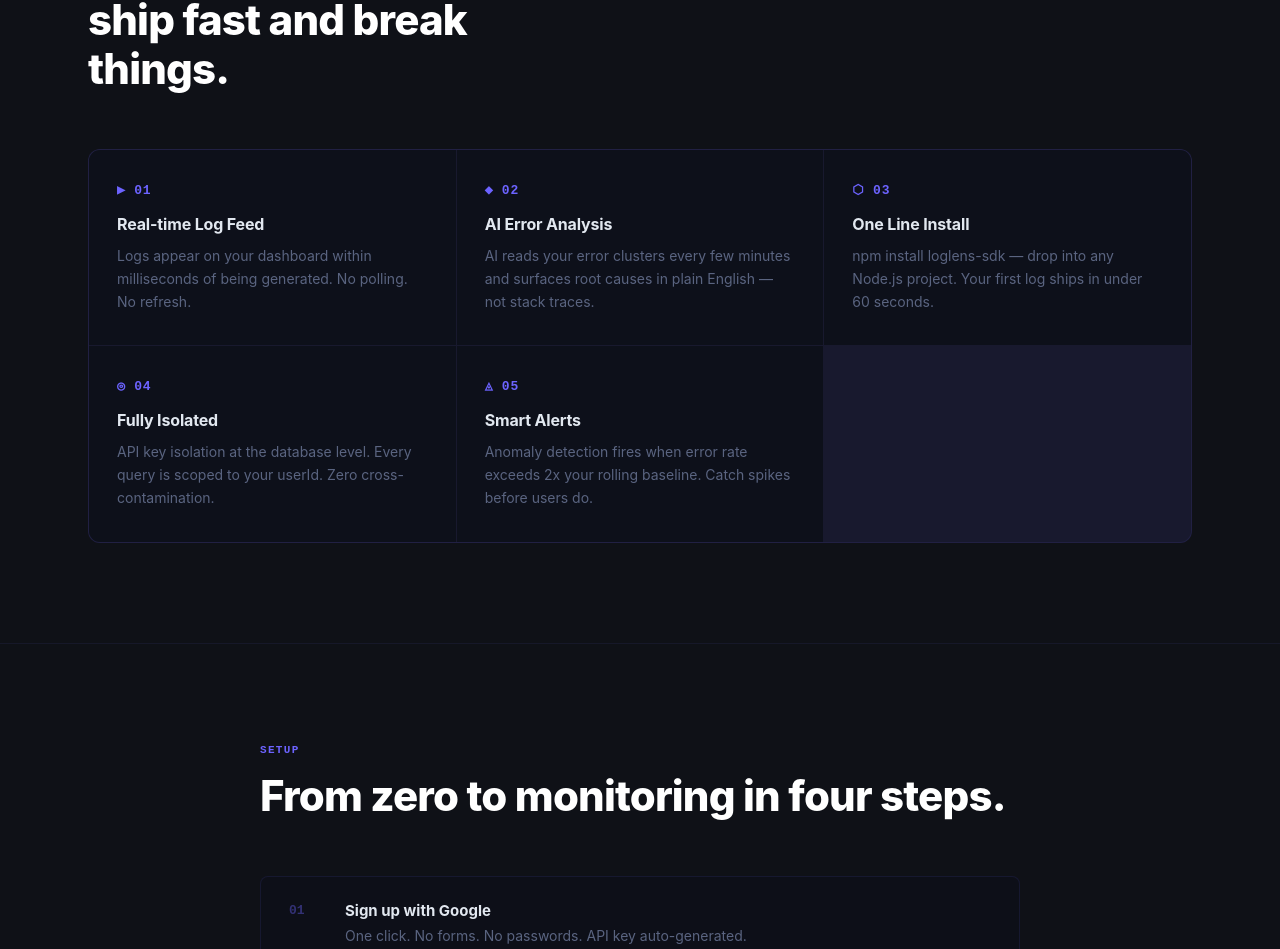
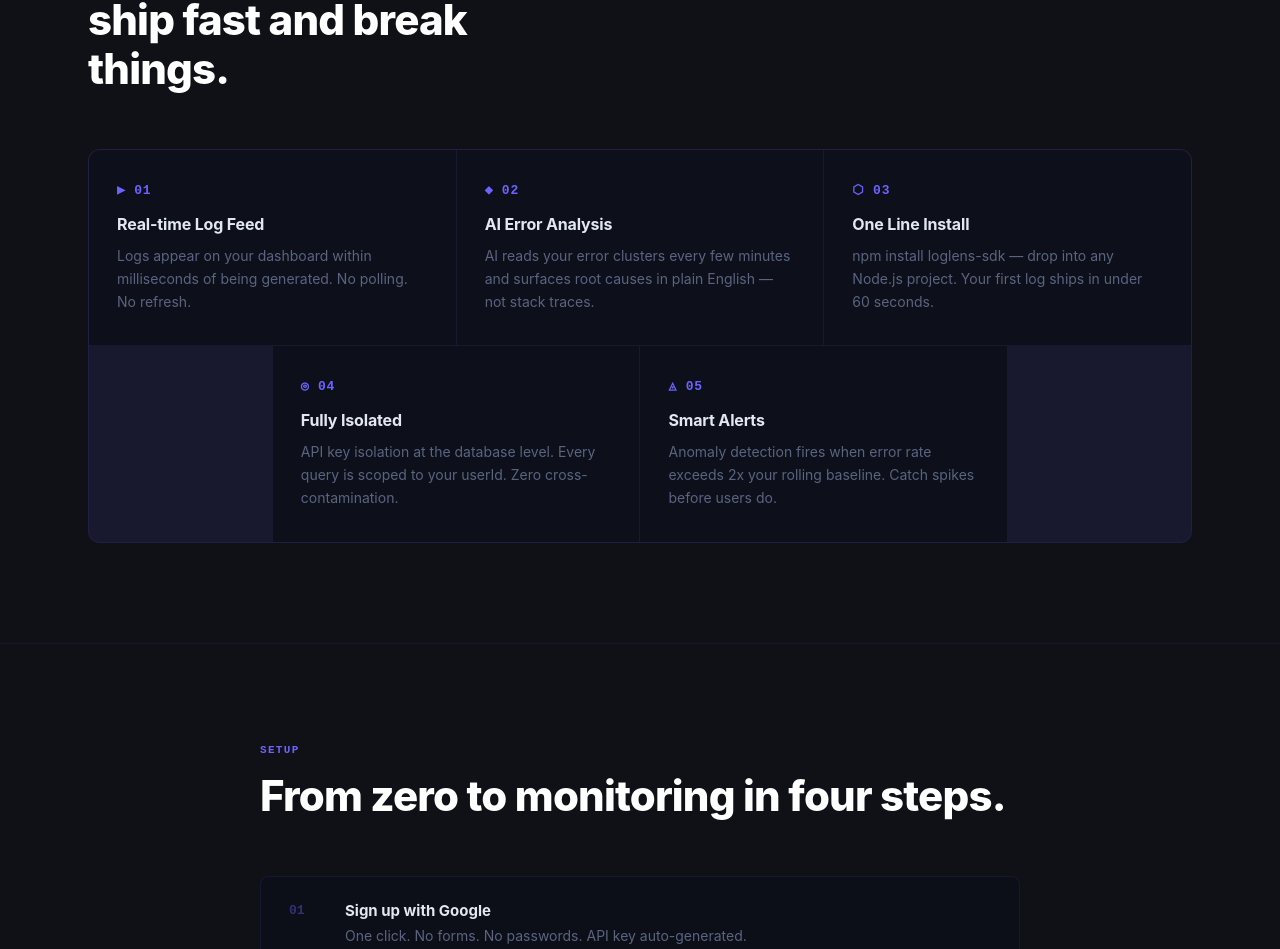
Before and after one commit to shambhavi1667/loglens, a React app in the folder frontend/: page / in a window 1280 px wide. Shown: the part 1130-2079 px from the top of the page. Built offline with nearby package versions, Linux system fonts and the light colour scheme; no server answers; the HTML template or start-up script is replaced by a standard one.

Commit message:
feat: fix landing page feature grid layout, update login/register UI

```diff
--- a/frontend/src/pages/landing.jsx
+++ b/frontend/src/pages/landing.jsx
@@ -78,7 +78,6 @@ export default function Landing({ user }) {
         padding: '120px 24px 80px',
         position: 'relative', overflow: 'hidden'
       }}>
-        {/* Glow orbs */}
         <div style={{
           position: 'absolute', top: '20%', left: '50%',
           transform: 'translateX(-50%)',
@@ -99,7 +98,6 @@ export default function Landing({ user }) {
           transition={{ duration: 0.8 }}
           style={{ textAlign: 'center', maxWidth: '820px', zIndex: 1 }}
         >
-          {/* Badge */}
           <div style={{
             display: 'inline-flex', alignItems: 'center', gap: '8px',
             background: 'rgba(108, 99, 255, 0.08)',
@@ -179,7 +177,6 @@ export default function Landing({ user }) {
             boxShadow: '0 0 60px rgba(108,99,255,0.08)',
             fontFamily: 'monospace'
           }}>
-          {/* Terminal dots */}
           <div style={{ display: 'flex', gap: '7px', marginBottom: '20px' }}>
             <div style={{ width: 11, height: 11, borderRadius: '50%', background: '#ef4444', opacity: 0.8 }} />
             <div style={{ width: 11, height: 11, borderRadius: '50%', background: '#f59e0b', opacity: 0.8 }} />
@@ -241,7 +238,7 @@ export default function Landing({ user }) {
 
         <div style={{
   display: 'grid',
-          gridTemplateColumns: 'repeat(auto-fit, minmax(300px, 1fr))',
+  gridTemplateColumns: 'repeat(6, 1fr)',
   gap: '1px',
   background: 'rgba(108,99,255,0.1)',
   border: '1px solid rgba(108,99,255,0.1)',
@@ -258,7 +255,12 @@ export default function Landing({ user }) {
       style={{
         background: 'rgba(13, 16, 26, 0.95)',
         padding: '32px 28px',
-                transition: 'background 0.2s'
+        transition: 'background 0.2s',
+        gridColumn: i === 0 ? '1 / span 2' :
+                    i === 1 ? '3 / span 2' :
+                    i === 2 ? '5 / span 2' :
+                    i === 3 ? '2 / span 2' :
+                    '4 / span 2'
       }}>
       <div style={{
         fontSize: '13px', color: '#6C63FF',
```
Lines whose indentation alone changed are shown as unchanged.
